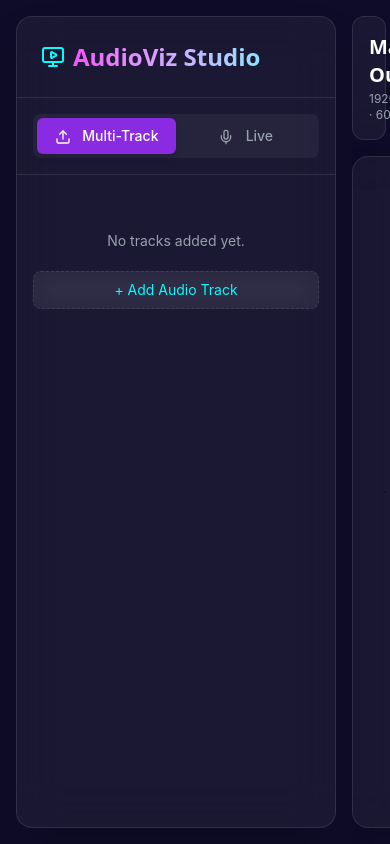
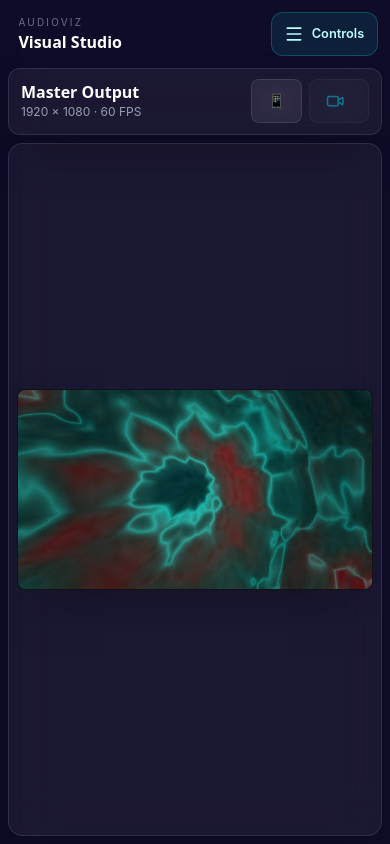
Before and after one commit to GMael1/music-vibe, a React (Vite) app: page / in a window 390 px wide. Built offline with nearby package versions, Linux system fonts and the light colour scheme.

Commit message:
Add responsive mobile studio layout

```diff
--- a/src/App.css
+++ b/src/App.css
@@ -1 +1,206 @@
-/* Cleared out default styles */
+#root {
+  min-height: 100vh;
+  min-height: 100dvh;
+}
+
+.app-shell {
+  display: flex;
+  width: 100%;
+  height: 100vh;
+  height: 100dvh;
+  overflow: hidden;
+}
+
+.mobile-app-header,
+.mobile-close-button,
+.mobile-drawer-backdrop {
+  display: none;
+}
+
+.canvas-panel {
+  container-type: size;
+}
+
+.stage-frame {
+  --stage-aspect: 16 / 9;
+  width: 100%;
+  height: auto;
+  aspect-ratio: var(--stage-aspect);
+  flex: none;
+  border-radius: 0.5rem;
+}
+
+.stage-vertical {
+  --stage-aspect: 9 / 16;
+}
+
+@container (min-aspect-ratio: 16 / 9) {
+  .stage-horizontal {
+    width: auto;
+    height: 100%;
+  }
+}
+
+@container (min-aspect-ratio: 9 / 16) {
+  .stage-vertical {
+    width: auto;
+    height: 100%;
+  }
+}
+
+@media (max-width: 1023px) {
+  .studio-sidebar {
+    position: fixed;
+    inset: 0 auto 0 0;
+    width: min(90vw, 22rem);
+    height: 100vh;
+    height: 100dvh;
+    margin: 0;
+    border-radius: 0 1.25rem 1.25rem 0;
+    transform: translateX(-105%);
+    transition: transform 280ms cubic-bezier(0.22, 1, 0.36, 1);
+    padding-top: env(safe-area-inset-top);
+    padding-bottom: env(safe-area-inset-bottom);
+    background: rgba(12, 10, 32, 0.97);
+  }
+
+  .studio-sidebar.is-open {
+    transform: translateX(0);
+  }
+
+  .mobile-drawer-backdrop {
+    position: fixed;
+    inset: 0;
+    z-index: 40;
+    display: block;
+    border: 0;
+    padding: 0;
+    background: rgba(0, 0, 0, 0.68);
+    opacity: 0;
+    pointer-events: none;
+    transition: opacity 220ms ease;
+    backdrop-filter: blur(4px);
+  }
+
+  .mobile-drawer-backdrop.is-visible {
+    opacity: 1;
+    pointer-events: auto;
+  }
+
+  .mobile-close-button {
+    display: grid;
+    place-items: center;
+    width: 2.75rem;
+    height: 2.75rem;
+    flex: none;
+    border-radius: 999px;
+    background: rgba(255, 255, 255, 0.06);
+  }
+
+  .studio-main {
+    width: 100%;
+    height: 100vh;
+    height: 100dvh;
+    padding: max(0.5rem, env(safe-area-inset-top)) 0.5rem max(0.5rem, env(safe-area-inset-bottom));
+  }
+
+  .mobile-app-header {
+    z-index: 20;
+    display: flex;
+    align-items: center;
+    justify-content: space-between;
+    gap: 1rem;
+    min-height: 3.25rem;
+    margin-bottom: 0.5rem;
+    padding: 0.25rem 0.25rem 0.25rem 0.65rem;
+  }
+
+  .mobile-controls-button {
+    display: flex;
+    align-items: center;
+    justify-content: center;
+    gap: 0.45rem;
+    min-height: 2.75rem;
+    padding: 0 0.8rem;
+    border: 1px solid rgba(0, 255, 255, 0.22);
+    border-radius: 0.75rem;
+    background: rgba(0, 255, 255, 0.08);
+    color: #bffeff;
+    font-size: 0.8rem;
+    font-weight: 600;
+  }
+
+  .output-toolbar {
+    min-height: 4rem;
+    margin-bottom: 0.5rem;
+    padding: 0.65rem 0.75rem;
+  }
+
+  .output-title {
+    font-size: 1rem;
+    line-height: 1.25rem;
+  }
+
+  .output-actions {
+    gap: 0.4rem;
+  }
+
+  .output-actions .glass-button {
+    min-width: 2.75rem;
+    min-height: 2.75rem;
+    padding: 0.5rem 0.65rem !important;
+  }
+
+  .format-button-label {
+    display: none;
+  }
+
+  .export-button {
+    white-space: nowrap;
+  }
+
+  .canvas-panel {
+    padding: 0.5rem;
+    border-radius: 0.9rem;
+  }
+
+  .player-bar {
+    gap: 0.55rem;
+    margin-top: 0.5rem;
+    padding: 0.55rem 0.65rem;
+  }
+
+  .player-button {
+    display: grid;
+    place-items: center;
+    min-width: 2.75rem;
+    min-height: 2.75rem;
+  }
+}
+
+@media (max-width: 420px) {
+  .export-button {
+    font-size: 0;
+  }
+
+  .export-button svg {
+    width: 1.15rem;
+    height: 1.15rem;
+  }
+
+  .player-bar {
+    gap: 0.4rem;
+  }
+
+  .player-bar .font-mono {
+    width: auto;
+    min-width: 2.5rem;
+  }
+}
+
+@media (prefers-reduced-motion: reduce) {
+  .studio-sidebar,
+  .mobile-drawer-backdrop {
+    transition: none;
+  }
+}
--- a/src/App.jsx
+++ b/src/App.jsx
@@ -1,5 +1,5 @@
 import { useState, useRef, useEffect } from 'react';
-import { Mic, Upload, Play, MonitorPlay, Square, Video, CheckCircle2, AlertCircle } from 'lucide-react';
+import { Mic, Upload, Play, MonitorPlay, Square, Video, CheckCircle2, AlertCircle, Menu, X } from 'lucide-react';
 import { globalMixer } from './audio/Mixer';
 import { globalExporter } from './audio/Exporter';
 import TrackItem from './components/TrackItem';
@@ -15,6 +15,7 @@ function App() {
   const [liveStyle, setLiveStyle] = useState('serpent');
   const [isRecording, setIsRecording] = useState(false);
   const [exportStatus, setExportStatus] = useState(null);
+  const [isMobilePanelOpen, setIsMobilePanelOpen] = useState(false);
 
   const [currentTime, setCurrentTime] = useState(0);
   const [duration, setDuration] = useState(0);
@@ -44,6 +45,15 @@ function App() {
       if (globalExporter.isRecording) globalExporter.stopRecording();
     }
   }), []);
+
+  useEffect(() => {
+    if (!isMobilePanelOpen) return undefined;
+    const closeOnEscape = (event) => {
+      if (event.key === 'Escape') setIsMobilePanelOpen(false);
+    };
+    window.addEventListener('keydown', closeOnEscape);
+    return () => window.removeEventListener('keydown', closeOnEscape);
+  }, [isMobilePanelOpen]);
 
   const handleSeek = (e) => {
     const time = parseFloat(e.target.value);
@@ -197,14 +207,33 @@ function App() {
   const canExport = tracks.length > 0 || isLiveListening;
 
   return (
-    <div className="min-h-screen flex text-white font-sans overflow-hidden bg-background">
+    <div className="app-shell text-white font-sans bg-background">
+      <button
+        type="button"
+        aria-label="Close controls"
+        className={`mobile-drawer-backdrop ${isMobilePanelOpen ? 'is-visible' : ''}`}
+        onClick={() => setIsMobilePanelOpen(false)}
+      />
+
       {/* Sidebar / Track Manager */}
-      <aside className="w-80 glass-panel m-4 flex flex-col z-10 shrink-0 shadow-[0_0_30px_rgba(0,0,0,0.5)]">
-        <div className="p-6 border-b border-border">
+      <aside
+        id="studio-controls"
+        aria-label="Audio and visual controls"
+        className={`studio-sidebar w-80 glass-panel m-4 flex flex-col z-50 shrink-0 shadow-[0_0_30px_rgba(0,0,0,0.5)] ${isMobilePanelOpen ? 'is-open' : ''}`}
+      >
+        <div className="p-6 border-b border-border flex items-center gap-3">
           <h1 className="text-2xl font-display font-bold text-gradient flex items-center gap-2">
             <MonitorPlay className="text-accent" />
             AudioViz Studio
           </h1>
+          <button
+            type="button"
+            aria-label="Close controls"
+            className="mobile-close-button ml-auto text-gray-300 hover:text-white"
+            onClick={() => setIsMobilePanelOpen(false)}
+          >
+            <X className="w-5 h-5" />
+          </button>
         </div>
 
         {/* Mode Switcher */}
@@ -306,25 +335,44 @@ function App() {
       </aside>
 
       {/* Main Stage */}
-      <main className="flex-1 p-4 pl-0 flex flex-col relative overflow-hidden">
-        <div className="flex justify-between items-center mb-4 z-10 glass-panel !rounded-xl p-4 shadow-lg bg-surface/80">
+      <main className="studio-main flex-1 p-4 pl-0 flex flex-col relative overflow-hidden min-w-0 min-h-0">
+        <div className="mobile-app-header">
+          <div className="min-w-0">
+            <p className="text-[10px] uppercase tracking-[0.22em] text-gray-500">AudioViz</p>
+            <h1 className="font-display font-semibold text-base truncate">Visual Studio</h1>
+          </div>
+          <button
+            type="button"
+            className="mobile-controls-button"
+            aria-controls="studio-controls"
+            aria-expanded={isMobilePanelOpen}
+            onClick={() => setIsMobilePanelOpen(true)}
+          >
+            <Menu className="w-5 h-5" />
+            Controls
+          </button>
+        </div>
+
+        <div className="output-toolbar flex justify-between items-center mb-4 z-10 glass-panel !rounded-xl p-4 shadow-lg bg-surface/80">
           <div className="flex gap-4 items-center">
             <div>
-              <h2 className="font-display font-semibold text-xl">Master Output</h2>
+              <h2 className="output-title font-display font-semibold text-xl">Master Output</h2>
               <p className="text-xs text-gray-400 mt-0.5">
                 {format === 'horizontal' ? '1920 × 1080' : '1080 × 1920'} · 60 FPS
               </p>
             </div>
           </div>
-          <div className="flex gap-3">
+          <div className="output-actions flex gap-3">
              <button
-                className="glass-button !py-1.5 !px-4 text-sm"
+                className="format-button glass-button !py-1.5 !px-4 text-sm"
+                aria-label={format === 'horizontal' ? 'Switch to vertical format' : 'Switch to horizontal format'}
                 onClick={() => setFormat(f => f === 'horizontal' ? 'vertical' : 'horizontal')}
               >
-               {format === 'horizontal' ? '📱 Vertical Format' : '💻 Horizontal Format'}
+               <span aria-hidden="true">{format === 'horizontal' ? '📱' : '💻'}</span>
+               <span className="format-button-label">{format === 'horizontal' ? 'Vertical Format' : 'Horizontal Format'}</span>
              </button>
              <button
-               className={`glass-button !py-1.5 !px-4 text-sm font-medium ${isRecording ? 'bg-red-500/20 text-red-400 border-red-500/40 hover:bg-red-500/30' : 'bg-accent/10 text-accent border-accent/40 hover:bg-accent/20'}`}
+               className={`export-button glass-button !py-1.5 !px-4 text-sm font-medium ${isRecording ? 'bg-red-500/20 text-red-400 border-red-500/40 hover:bg-red-500/30' : 'bg-accent/10 text-accent border-accent/40 hover:bg-accent/20'}`}
                onClick={toggleRecording}
                disabled={!canExport}
                title={!canExport ? 'Add a track or start live listening before exporting' : undefined}
@@ -336,10 +384,9 @@ function App() {
         </div>
 
         {/* Canvas Area */}
-        <div className="flex-1 glass-panel flex items-center justify-center p-8 relative overflow-hidden shadow-[inset_0_0_100px_rgba(0,0,0,0.5)]">
+        <div className="canvas-panel flex-1 min-h-0 glass-panel flex items-center justify-center p-8 relative overflow-hidden shadow-[inset_0_0_100px_rgba(0,0,0,0.5)]">
            <div
-             className={`bg-[#050505] border border-white/5 shadow-2xl flex items-center justify-center transition-all duration-500 ease-out relative overflow-hidden ${format === 'horizontal' ? 'aspect-video w-full max-h-full' : 'aspect-[9/16] h-full max-w-full'}`}
-             style={{ borderRadius: '8px' }}
+             className={`stage-frame bg-[#050505] border border-white/5 shadow-2xl flex items-center justify-center transition-all duration-500 ease-out relative overflow-hidden ${format === 'horizontal' ? 'stage-horizontal' : 'stage-vertical'}`}
            >
               {/* Background gradient hint */}
               <div className="absolute inset-0 bg-gradient-to-tr from-primary/10 via-transparent to-secondary/10 pointer-events-none" />
@@ -357,9 +404,10 @@ function App() {
 
         {/* Player Bar */}
         {mode === 'multi' && duration > 0 && (
-          <div className="shrink-0 mt-4 p-4 glass-panel !rounded-xl flex items-center gap-4 z-10 shadow-lg bg-surface/80">
+          <div className="player-bar shrink-0 mt-4 p-4 glass-panel !rounded-xl flex items-center gap-4 z-10 shadow-lg bg-surface/80">
             <button
-              className={`p-2 rounded-full ${isPlaying ? 'bg-red-500 hover:bg-red-600' : 'bg-primary hover:bg-primary/90'} transition-colors`}
+              aria-label={isPlaying ? 'Stop playback' : 'Start playback'}
+              className={`player-button p-2 rounded-full ${isPlaying ? 'bg-red-500 hover:bg-red-600' : 'bg-primary hover:bg-primary/90'} transition-colors`}
               onClick={togglePlayback}
             >
               {isPlaying ? <Square className="w-5 h-5 fill-current" /> : <Play className="w-5 h-5 fill-current" />}
--- a/src/index.css
+++ b/src/index.css
@@ -18,7 +18,21 @@
     @apply bg-background text-white antialiased selection:bg-primary/30;
     background: linear-gradient(to right, #0f0c29, #302b63, #24243e);
     min-height: 100vh;
+    min-height: 100dvh;
     overflow-x: hidden;
+    overscroll-behavior: none;
+  }
+}
+
+@media (max-width: 1023px) {
+  button,
+  select,
+  input[type="range"] {
+    touch-action: manipulation;
+  }
+
+  select {
+    font-size: 16px;
   }
 }
 
```
